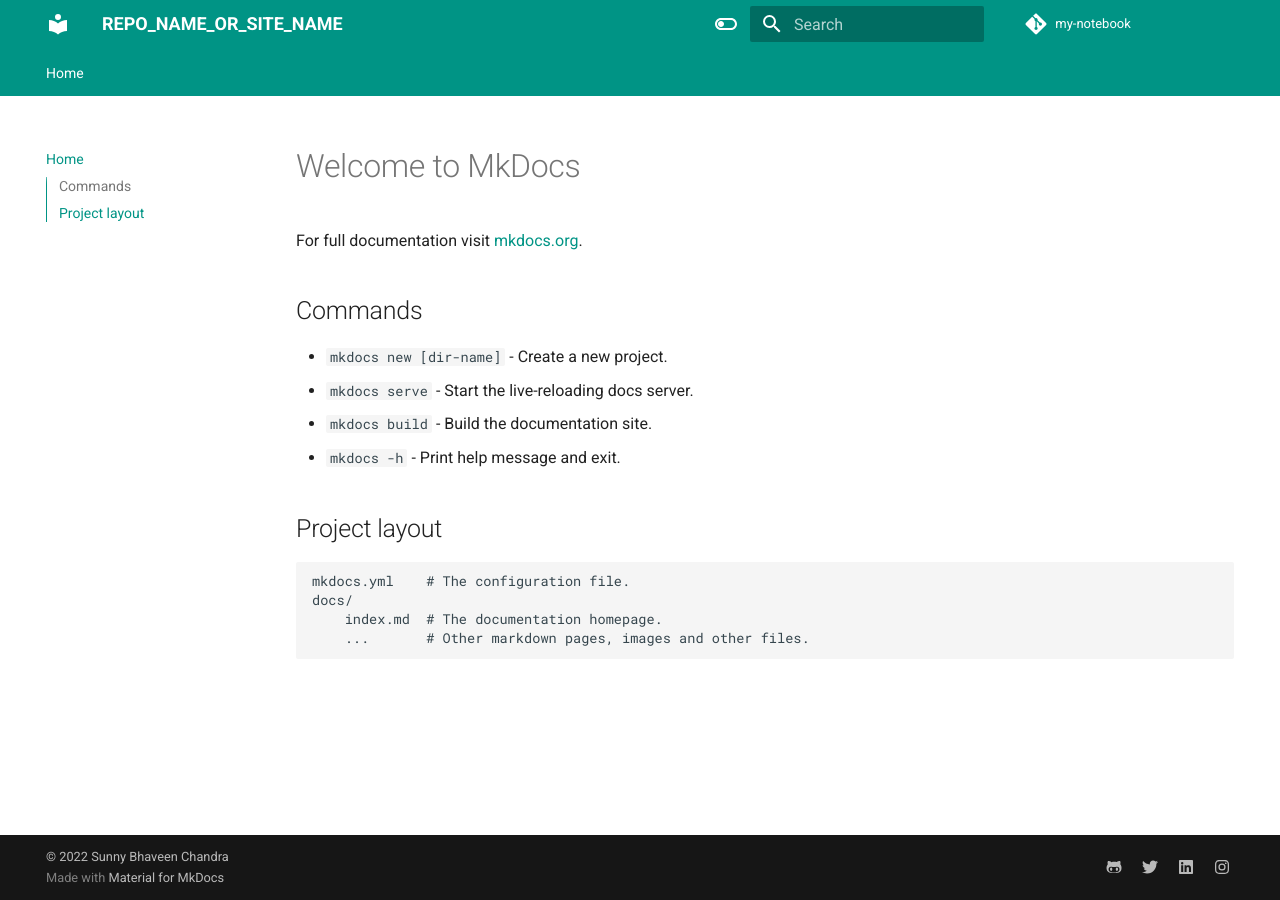
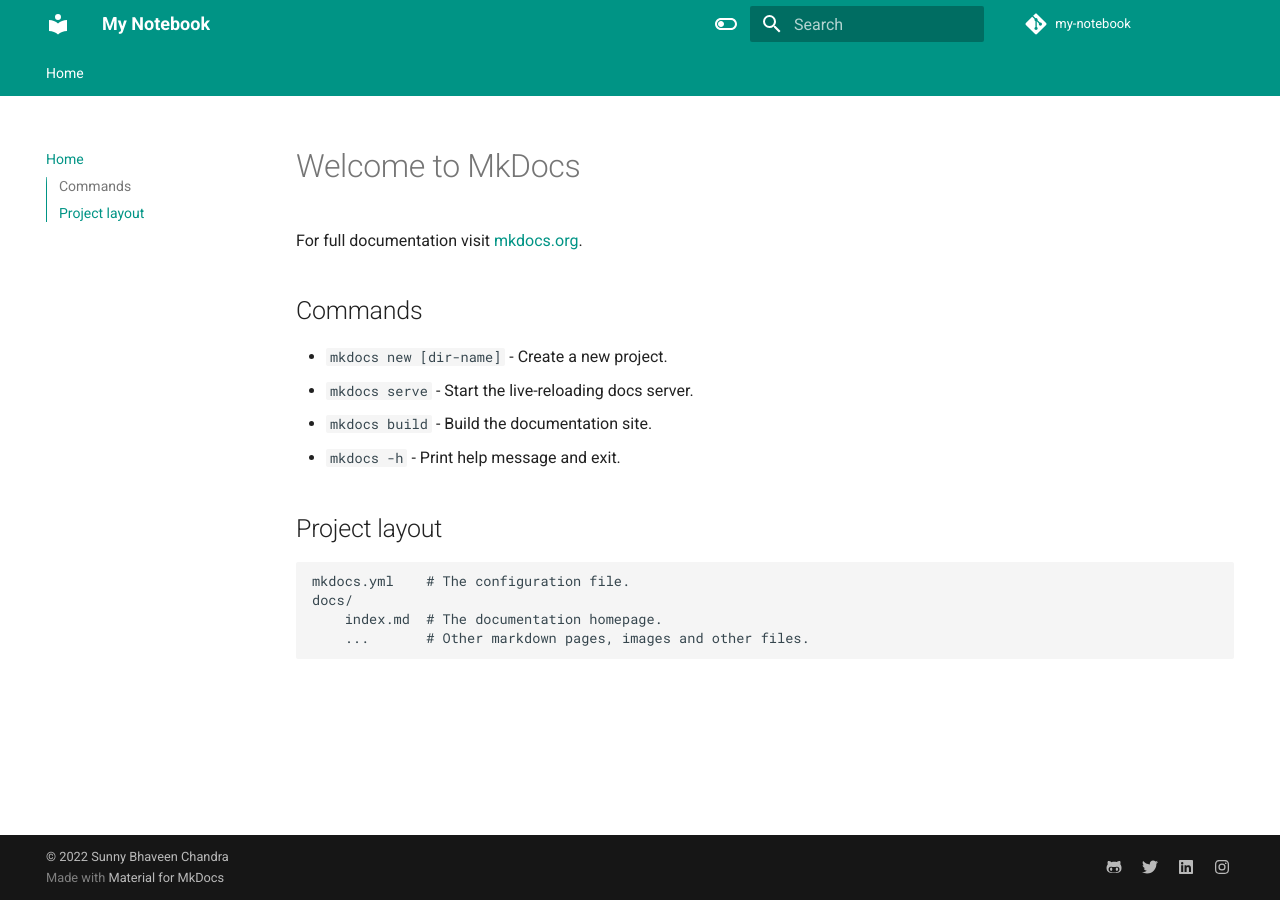
Before and after one commit to Crystalhhc/my-notebook, an MkDocs documentation site: the page built from docs/index.md, in a window 1280 px wide. Built offline with MkDocs 1.6.1 and Material for MkDocs 9.7.7, drawn with Linux system fonts in a browser that asks for light colours; comment, search, counter and statistics services are not loaded.

Commit message:
modified:   mkdocs.yml

```diff
--- a/mkdocs.yml
+++ b/mkdocs.yml
@@ -1,12 +1,12 @@
 # Project information
-site_name: REPO_NAME_OR_SITE_NAME
+site_name: My Notebook
 # defeine TOC or order of website-
 nav:
   - Home: index.md
 
 site_author: Crystal Chen
 site_description: >-
-  DESCRIPTION
+  This is my notebook.
 
 # Repository
 repo_name: my-notebook
```
